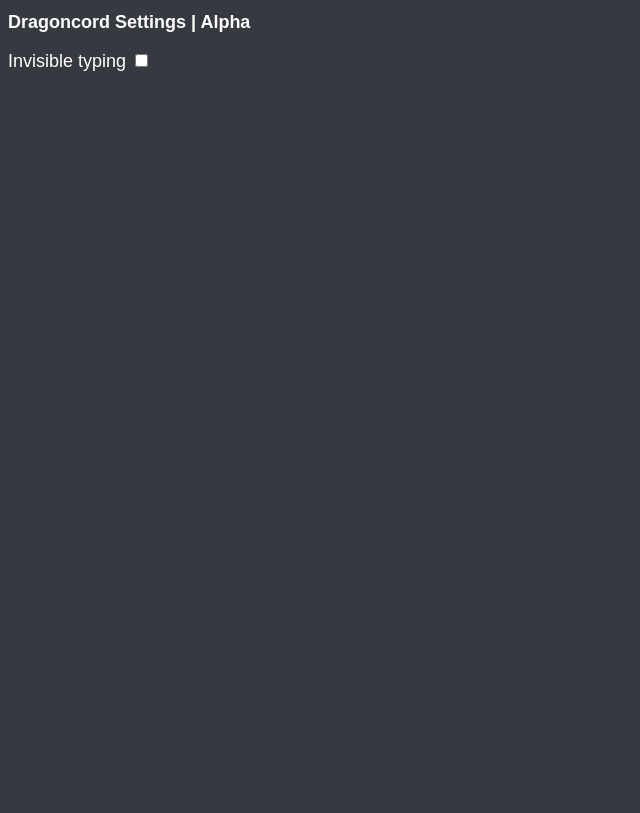
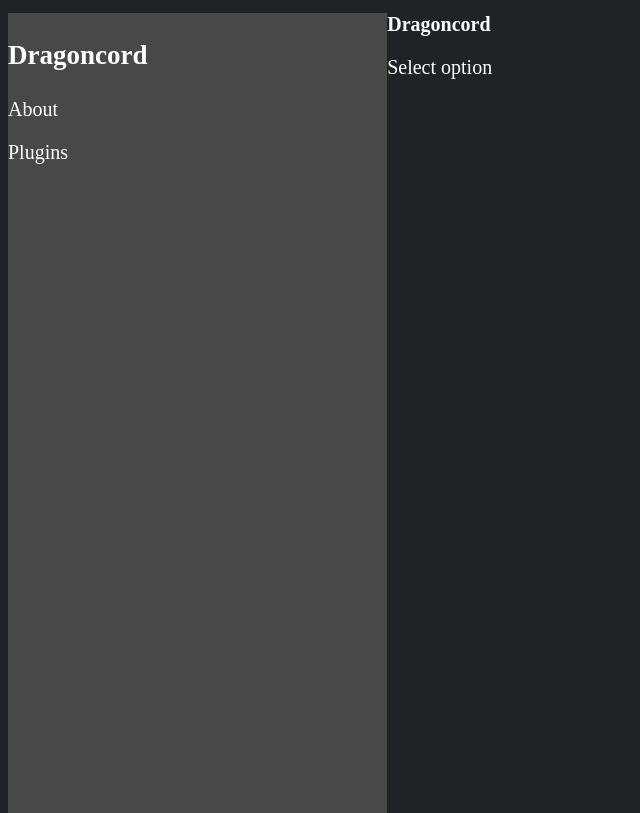
Before and after one commit to Dragoncord-for-discord/dragoncord, an Electron app: page dragoncord/pages/settings/index.html in a window 1280 px wide. Shown: the whole page, without its empty margins (0-640 px from the left). Drawn offline with Linux system fonts and the light colour scheme.

Commit message:
New alpha build

```diff
--- a/dragoncord/pages/settings/index.html
+++ b/dragoncord/pages/settings/index.html
@@ -1,14 +1,22 @@
 <!DOCTYPE html>
 <html>
 <head>
-	<meta charset="utf-8">
-	<meta name="viewport" content="width=device-width, initial-scale=1">
-	<title>Dragoncord | Settings</title>
-	<link rel="stylesheet" type="text/css" href="main.css">
+    <meta charset='utf-8'>
+    <meta http-equiv='X-UA-Compatible' content='IE=edge'>
+    <title>Dragoncord</title>
+    <meta name='viewport' content='width=device-width, initial-scale=1'>
+    <link rel='stylesheet' type='text/css' media='screen' href='main.css'>
+    <script src='main.js'></script>
 </head>
 <body>
-	<h1>Dragoncord Settings | Alpha</h1>
-	<p>Invisible typing <input type="checkbox" name="invisibleTyping"></p>
-	<script type="text/javascript" src="main.js"></script>
+    <div class="settings-options">
+        <h3 class="header">Dragoncord</h3>
+        <p class="setting" onclick="about();">About</p>
+        <p class="setting" onclick="plugins_list();">Plugins</p>
+    </div>
+    <div id="settings-content">
+        <h1>Dragoncord</h1>
+        <p>Select option</p>
+    </div>
 </body>
 </html>
--- a/dragoncord/pages/settings/main.css
+++ b/dragoncord/pages/settings/main.css
@@ -1,20 +1,49 @@
 html {
-    background-color: #36393F;
+    background-color: #202225;
 }
 
 * {
-    font-family: Arial;
-    font-size: 18px;
+    font-family: Microsoft YaHei UI Light;
+    font-size: 20px;
+}
+
+.header {
+    font-size: 27px;
 }
 
 * {
     color: white;
 }
 
-img {
-    border-radius: 20px;
+/* Setting buttons */
+.setting {
+    cursor: pointer;
 }
 
-hr {
-    color: rgba(255, 255, 255, 0);
+.setting:hover {
+    background-color: #484848;
 }
+
+.setting:active {
+    background-color: #717171;
+}
+
+/* Split divs */
+.settings-options {
+    padding: 0;
+    margin: 0;
+
+    width: 30%;
+    min-height: 100vh;
+    background-color: #484848;
+    float: left;
+}
+.settings-content {
+    padding: 0;
+    margin: 0;
+
+    width: 70%;
+    min-height: 100vh;
+    background-color: #717171;
+    margin-left: 70%;
+}
--- a/dragoncord/pages/settings/main.js
+++ b/dragoncord/pages/settings/main.js
@@ -1,10 +1,7 @@
-let invisibleTyping = document.querySelector('input[name=invisibleTyping]');
-invisibleTyping.addEventListener('change', function(event){
-  if (this.checked = true) {
-  	console.log("CHECKED");
-  }
+function about() {
+    document.getElementById('settings-content').innerHTML = "<h1>About</h1><p>Build 30.04.2022</p><p>Repository: <a href='https://github.com/Dragoncord-for-discord/dragoncord'>https://github.com/Dragoncord-for-discord/dragoncord</a></p>";
+}
 
-  if(this.checked = false) {
-  	console.log("UNCHECKED");
-  }
-});
+function plugins_list() {
+    document.getElementById('settings-content').innerHTML = "<h1>Plugins</h1><p>Under constuction</p>";
+}
--- a/main.js
+++ b/main.js
@@ -207,6 +207,12 @@
     	}
     },
     {
+      label: 'Settings',
+      click() {
+        main.webContents.loadFile('./dragoncord/pages/settings/index.html');
+      }
+    },
+    {
       label: 'Config',
       click() {
         spawn('notepad.exe', ["config.json"]);
```
Also changed, not shown: dragoncord/css/Dragoncord-Badges.css (+8 -80 lines), dragoncord/js/Dragoncord.api.js (added, +7 -0 lines), 1 other file.
